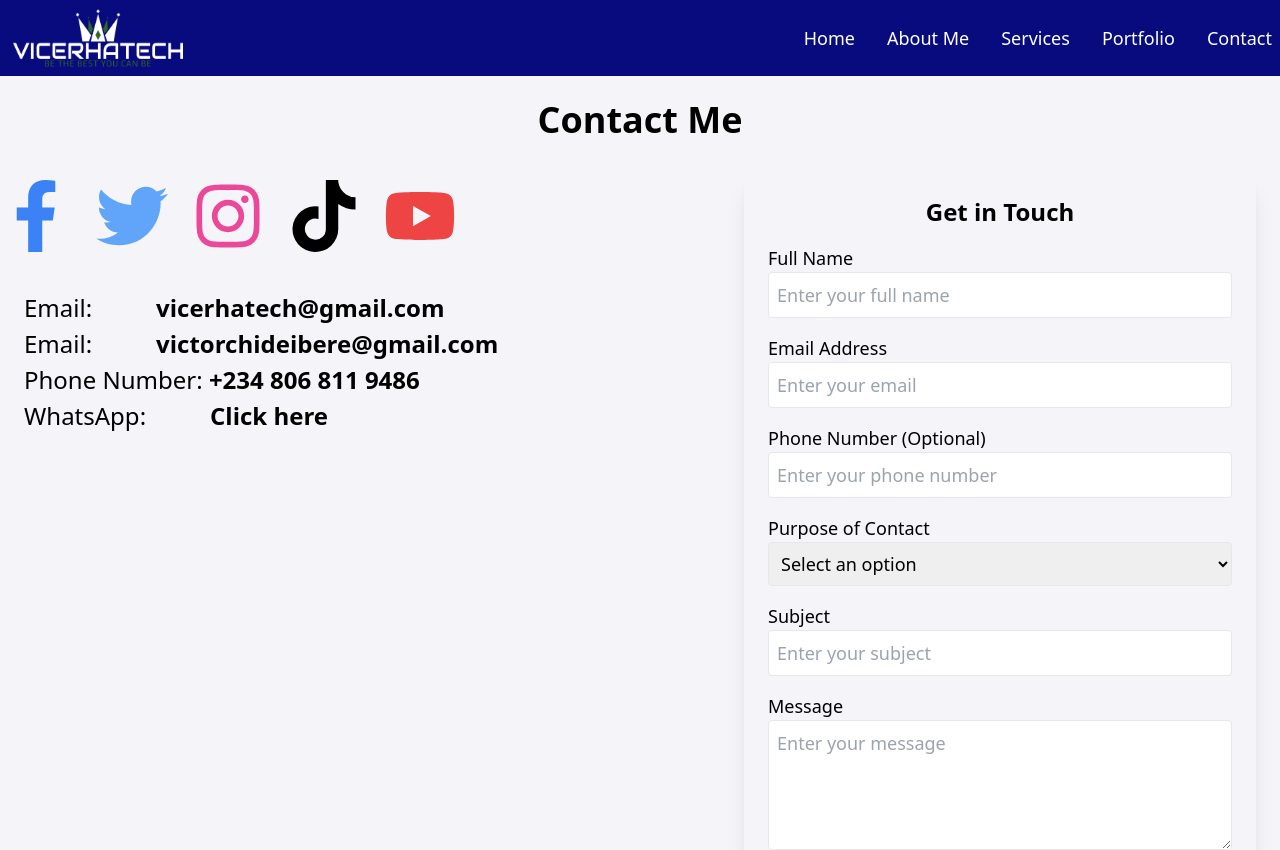
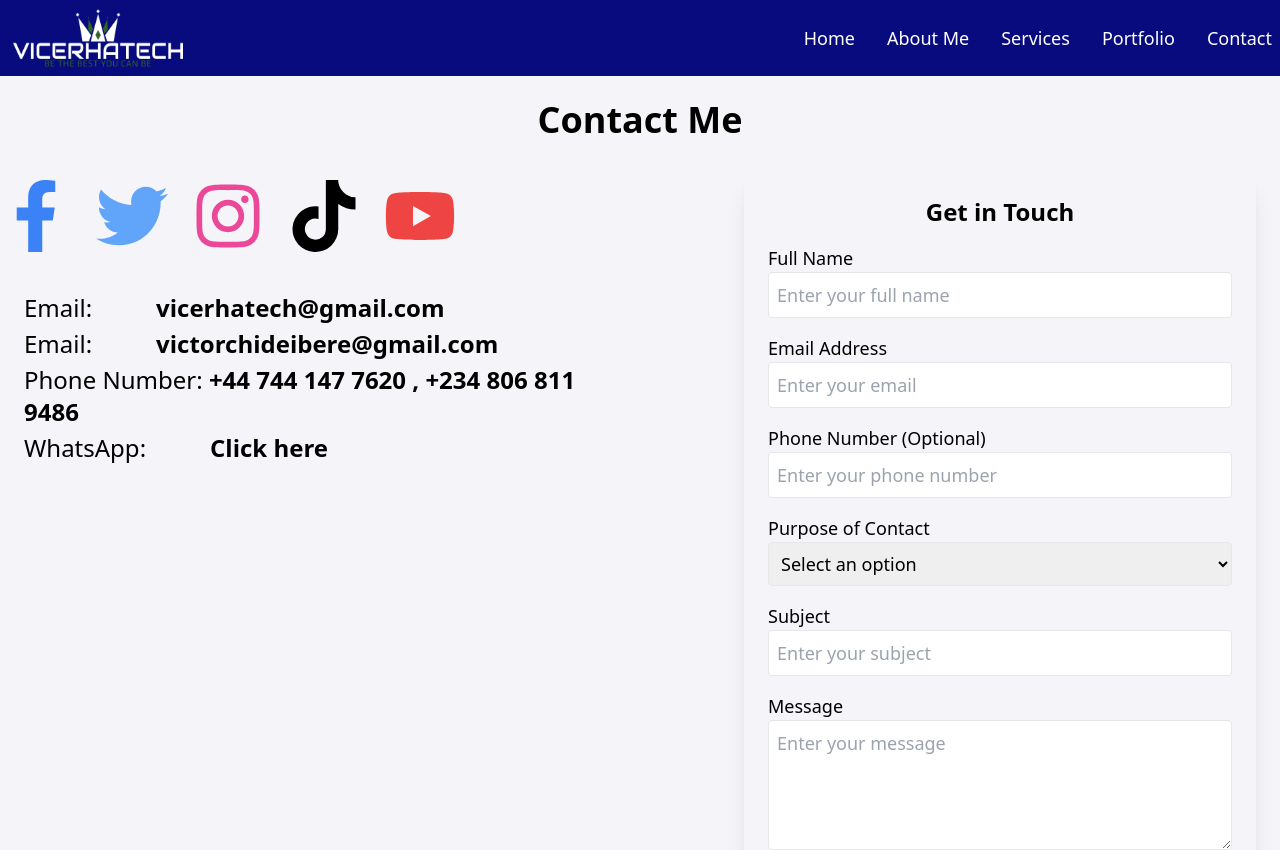
Before and after one commit to vicerhatech/vicerhatech, a React (Create React App) app: page /contact in a window 1280 px wide. Shown: the top 850 px of the page. Built offline with nearby package versions, Linux system fonts and the light colour scheme.

Commit message:
added uk contact

```diff
--- a/src/Pages/ContactPage.jsx
+++ b/src/Pages/ContactPage.jsx
@@ -79,7 +79,7 @@ const Contact = () => {
               </p>
               <p className="font-medium pb-1">
                 Phone Number:
-                <span className="font-bold px-13"> +234 806 811 9486</span>
+                <span className="font-bold px-13"> +44 744 147 7620 , +234 806 811 9486</span>
               </p>
               <p className="font-medium">
                 WhatsApp:
```
